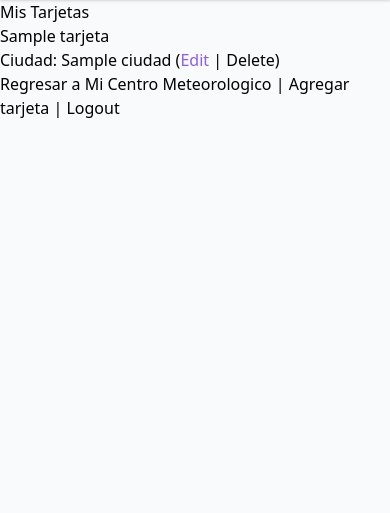
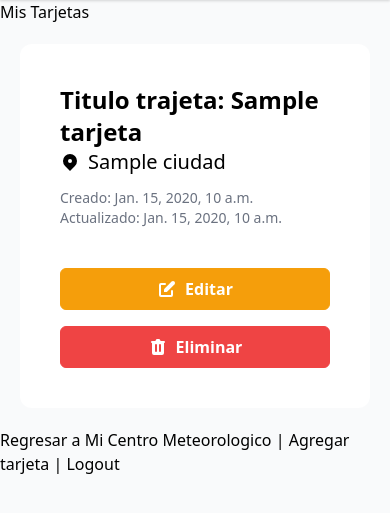
Before and after one commit to TanZng/CentroMeteorologico, a Django app: page /tarjetas in a window 390 px wide. Shown: the part 120-633 px from the top of the page. Run offline with Django 3.2, Linux system fonts and the light colour scheme; a user stored in the database is signed in; tables that the repository leaves empty hold one stand-in row (values such as "Sample post"); some libraries are stand-ins or nearby versions.

Commit message:
Update tarjeta_list.html
Ahora las tarjetas se muestran en el componente tarjeta. Se supone que es responsivo

```diff
--- a/climaApp/templates/climaApp/tarjeta_list.html
+++ b/climaApp/templates/climaApp/tarjeta_list.html
@@ -4,17 +4,71 @@
 <p>
 {% if tarjeta_list %}
 
+<div class="flex flex-col items-center">
+
   {% for tarjeta in tarjeta_list %}
-      <div>
-        <h3>{{ tarjeta.nombre }}</h3>
-        <p>Ciudad: {{ tarjeta.ciudad }}
+      <!-- component -->
+{#<script src="https://cdn.jsdelivr.net/gh/alpinejs/alpine@v2.x.x/dist/alpine.js" defer></script>#}
+
+<div class="flex items-center justify-center px-5 py-5">
+    <div class="bg-white text-black rounded-xl py-5 px-5 w-full">
+        <div class="flex flex-wrap -mx-3 items-center">
+            <div class="w-full sm:w-1/2 px-3 text-left">
+                <div class="p-5 xl:px-8 md:py-5">
+                    <!-- Nombre de la tarjeta -->
+                    <h3 class="text-2xl break-words font-bold">
+                        Titulo trajeta:
+                        {{ tarjeta.nombre }}
+                    </h3>
+                    <!-- Ciudad -->
+                    <div class="text-xl mb-3 flex md:inline-flex items-center">
+                        <svg class="fill-current w-5 h-5 mr-2" xmlns="http://www.w3.org/2000/svg" viewBox="0 0 20 20" fill="currentColor"><path fill-rule="evenodd" d="M5.05 4.05a7 7 0 119.9 9.9L10 18.9l-4.95-4.95a7 7 0 010-9.9zM10 11a2 2 0 100-4 2 2 0 000 4z" clip-rule="evenodd" /></svg>
+                        <span class="truncate">
+                            {{ tarjeta.ciudad }}
+                        </span>
+                    </div>
+
+                    <!-- Fecha de creacion y actualizacion -->
+                    <p class="text-sm text-gray-500">
+                        Creado: {{ tarjeta.created_at }}
+                    </p>
+                    <p class="text-sm text-gray-500">
+                        Actualizado: {{ tarjeta.updated_at }}
+                    </p>
+                </div>
+            </div>
+            <div class="w-full sm:w-1/2 px-3 text-center">
+                <div class="p-5 xl:px-8 md:py-5">
+                    <!-- Boton editar -->
+                    <a class="mb-2 w-full border border-yellow-500 bg-yellow-500 text-white font-bold hover:bg-yellow-600 select-none focus:outline-none py-2 px-4 rounded-md inline-flex justify-center items-center"
+                       href="{% url 'climaApp:tarjeta_update' tarjeta.id %}">
+                        <svg class="fill-current w-5 h-5 mr-2" xmlns="http://www.w3.org/2000/svg" viewBox="0 0 20 20" fill="currentColor"> <path d="M17.414 2.586a2 2 0 00-2.828 0L7 10.172V13h2.828l7.586-7.586a2 2 0 000-2.828z" /><path fill-rule="evenodd" d="M2 6a2 2 0 012-2h4a1 1 0 010 2H4v10h10v-4a1 1 0 112 0v4a2 2 0 01-2 2H4a2 2 0 01-2-2V6z" clip-rule="evenodd" /></svg>
+                        <span>Editar</span>
+                    </a>
+                    <!-- Boton eliminar -->
+                    <a class="mt-2 w-full border border-red-500 bg-red-500 text-white font-bold hover:bg-red-600 select-none focus:outline-none py-2 px-4 rounded-md inline-flex justify-center items-center"
+                       href="{% url 'climaApp:tarjeta_delete' tarjeta.id %}">
+                        <svg class="fill-current w-5 h-5 mr-2" xmlns="http://www.w3.org/2000/svg" viewBox="0 0 20 20" fill="currentColor"><path fill-rule="evenodd" d="M9 2a1 1 0 00-.894.553L7.382 4H4a1 1 0 000 2v10a2 2 0 002 2h8a2 2 0 002-2V6a1 1 0 100-2h-3.382l-.724-1.447A1 1 0 0011 2H9zM7 8a1 1 0 012 0v6a1 1 0 11-2 0V8zm5-1a1 1 0 00-1 1v6a1 1 0 102 0V8a1 1 0 00-1-1z" clip-rule="evenodd" /></svg>
+                        <span>Eliminar</span>
+                    </a>
+                </div>
+            </div>
+        </div>
+    </div>
+</div>
+
+{#      <div>#}
+{#        <h3>{{ tarjeta.nombre }}</h3>#}
+{#        <p>Ciudad: {{ tarjeta.ciudad }}#}
             {# Link Editar Trajeta #}
-        (<a class="text-purple-500 no-underline hover:underline"href="{% url 'climaApp:tarjeta_update' tarjeta.id %}">Edit</a> |
-        <a href="{% url 'climaApp:tarjeta_delete' tarjeta.id %}">Delete</a>)
-        </p>
-      </div>
+{#        (<a class="text-purple-500 no-underline hover:underline" href="{% url 'climaApp:tarjeta_update' tarjeta.id %}">Edit</a> |#}
+{#        <a href="{% url 'climaApp:tarjeta_delete' tarjeta.id %}">Delete</a>)#}
+{#        </p>#}
+{#      </div>#}
 
   {% endfor %}
+</div>
+
 
 {% else %}
 
```
